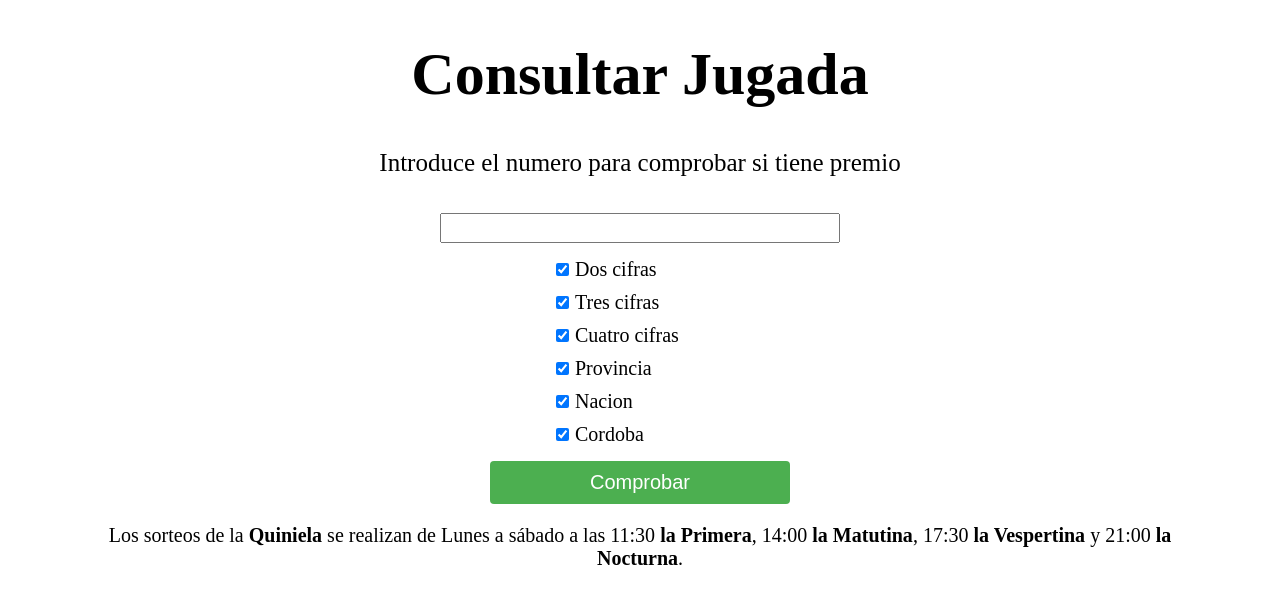
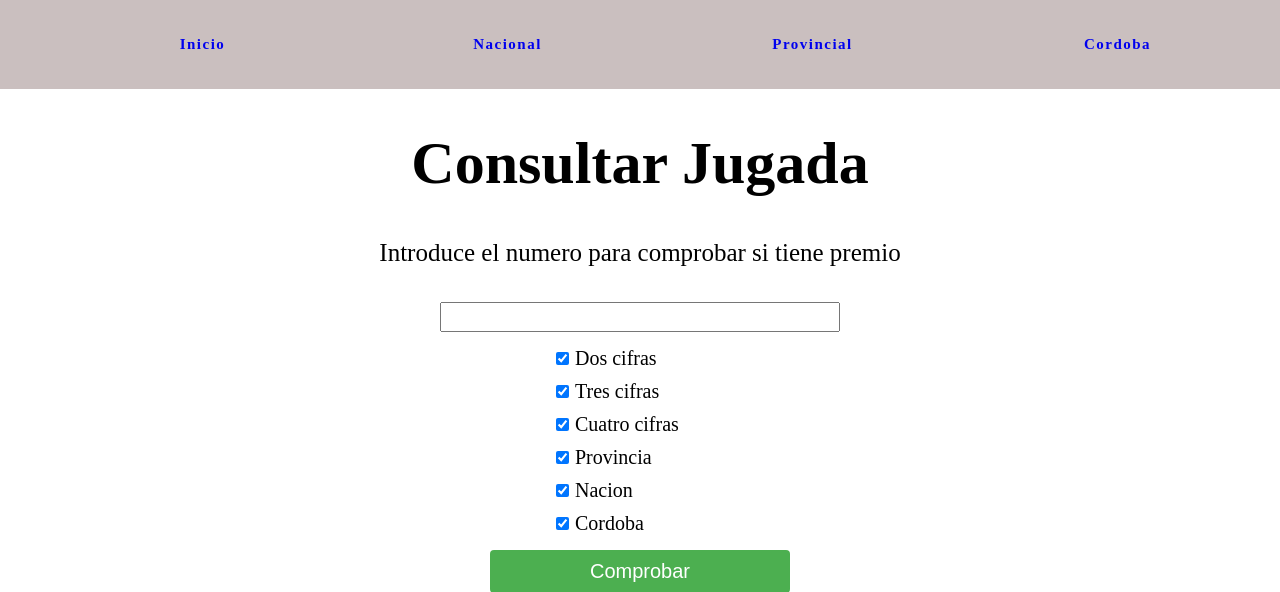
Before and after one commit to Daniel45450/resultados_quiniela, a Flask app: page / in a window 1280 px wide. Shown: the top 592 px of the page. Run offline with Flask 3, Linux system fonts and the light colour scheme.

Commit message:
agregado estilos para menu y tabla de resultados

```diff
--- a/app.py
+++ b/app.py
@@ -1,7 +1,9 @@
 from flask import Flask, url_for, request, render_template
 from flask import url_for
 from scrap import obtener_quiniela
-from config import urls
+from config import urls, fecha_valida
+from datetime import datetime
+
 
 app = Flask("App Quiniela")
 
@@ -13,7 +15,9 @@ def index():
 def mostrar_resultado(id_quiniela):
     resultados = obtener_quiniela(urls.get(id_quiniela))
     quiniela = {
-        id_quiniela : resultados
+        'resultados' : resultados,
+        'nombre': id_quiniela,
+        'fecha' : fecha_valida.strftime('%d/%m/%Y')
     }
     return render_template('index_resultados.html', quiniela = quiniela)
 
--- a/static/css/styles.css
+++ b/static/css/styles.css
@@ -154,3 +154,95 @@ body {
     flex-direction: column;
     background-color: var(--verde-claro);
 }
+
+
+/* Estilo para la tabla */
+table {
+    width: 100%;
+    border-collapse: collapse;
+    margin-bottom: 20px;
+}
+
+/* Estilo para las celdas del encabezado */
+th {
+    background-color: #f2f2f2;
+    padding: 10px;
+    text-transform: capitalize;
+    text-align: center;
+}
+
+/* Estilo para las celdas de datos */
+td {
+    border: 1px solid #ddd;
+    padding: 8px;
+}
+
+/* Estilo para las filas impares */
+tr:nth-child(odd) {
+    background-color: #f9f9f9;
+}
+
+/* Estilo para las filas al pasar el ratón por encima */
+tr:hover {
+    background-color: #e5e5e5;
+}
+
+
+.tablas {
+    display: grid;
+    grid-template-rows: repeat(5, 1fr);
+    grid-template-columns: repeat(5, 1fr);
+    grid-gap: 1rem;
+}
+
+@media (max-width: 900px) {
+    .tablas {
+        display: grid;
+        grid-template-rows: repeat(2, 1fr);
+        grid-template-columns: repeat(2, 1fr);
+        grid-gap: 1rem;
+    }
+}
+
+@media (max-width: 400px) {
+    .tablas {
+       display: block;
+    }
+}
+
+.menu {
+    display: block;
+    background-color: var(--gris-oscuro);
+    padding: 1rem;
+}
+
+.menu_elementos {
+    display: flex;
+    justify-content: space-between;
+}
+
+@media (max-width: 400px) {
+    .menu_elementos {
+       display: block;
+       width: 100%;
+    }
+}
+
+.menu_elemento {
+    list-style-type: none;
+    padding: 1rem;
+    width: 100%;
+    text-align: center;
+    font-weight: bold;
+    font-size: 1.5rem;
+    letter-spacing: 1.5px;
+}
+
+.menu_elemento:hover {
+    background-color: var(--gris);
+    cursor: pointer;
+}
+
+.menu_elemento a {
+    text-decoration: none;
+}
--- a/templates/body.html
+++ b/templates/body.html
@@ -1,4 +1,7 @@
 <body>
+
+    {% include 'menu.html' %}
+
     <div class="contenedor">
         {% include 'formulario.html' %}
     </div>
--- /dev/null
+++ b/templates/menu.html
@@ -0,0 +1,8 @@
+<nav class="menu">
+    <ul class="menu_elementos">
+      <li class="menu_elemento"><a href="{{ url_for('index') }}">Inicio</a></li>
+      <li class="menu_elemento"><a href="{{ url_for('mostrar_resultado', id_quiniela='nacion') }}">Nacional</a></li>
+      <li class="menu_elemento"><a href="{{ url_for('mostrar_resultado', id_quiniela='provincia') }}">Provincial</a></li>
+      <li class="menu_elemento"><a href="{{ url_for('mostrar_resultado', id_quiniela='cordoba') }}">Cordoba</a></li>
+    </ul>
+  </nav>
```
Also changed, not shown: config.py (+9 -3 lines), templates/body_resultados.html (+26 -1 lines).
